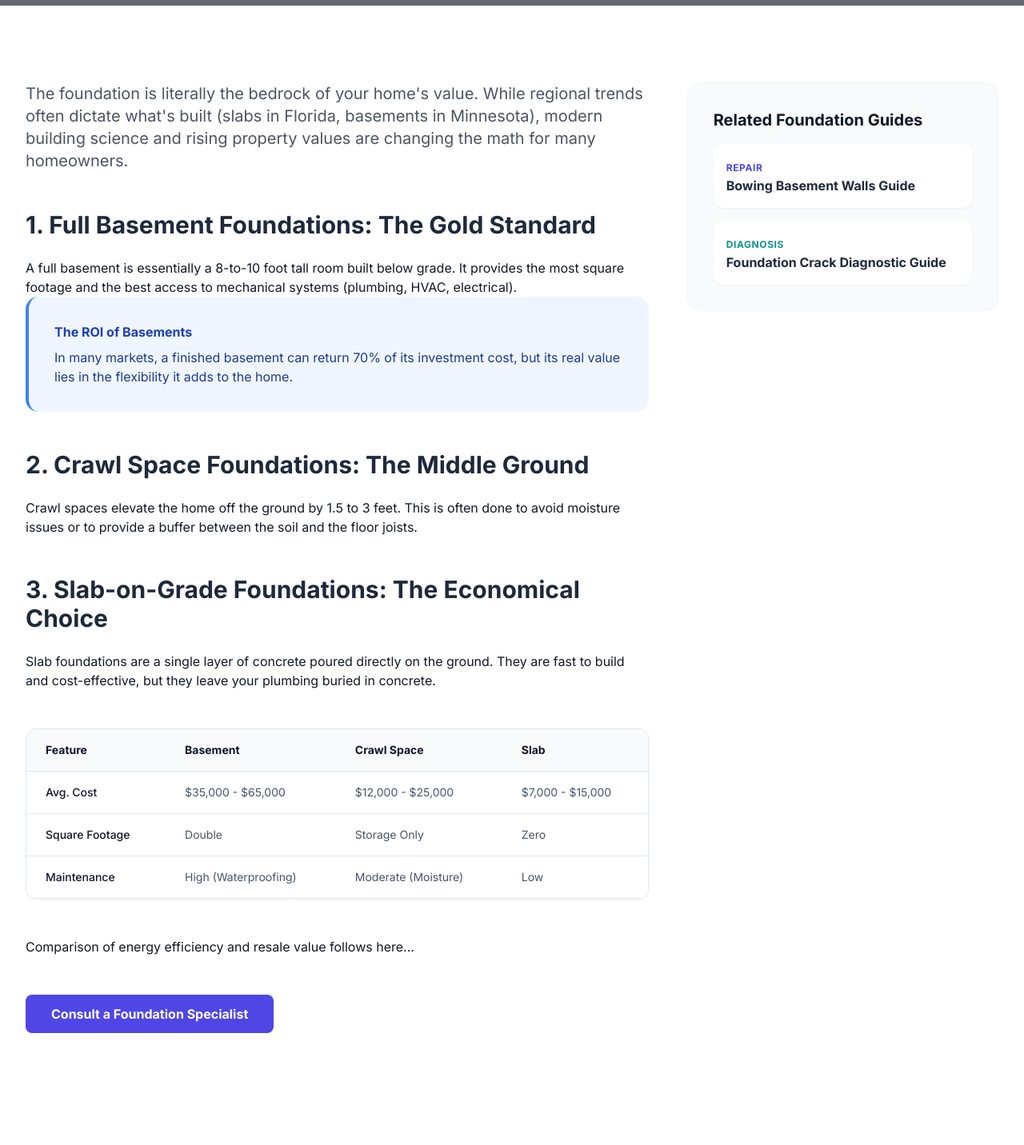
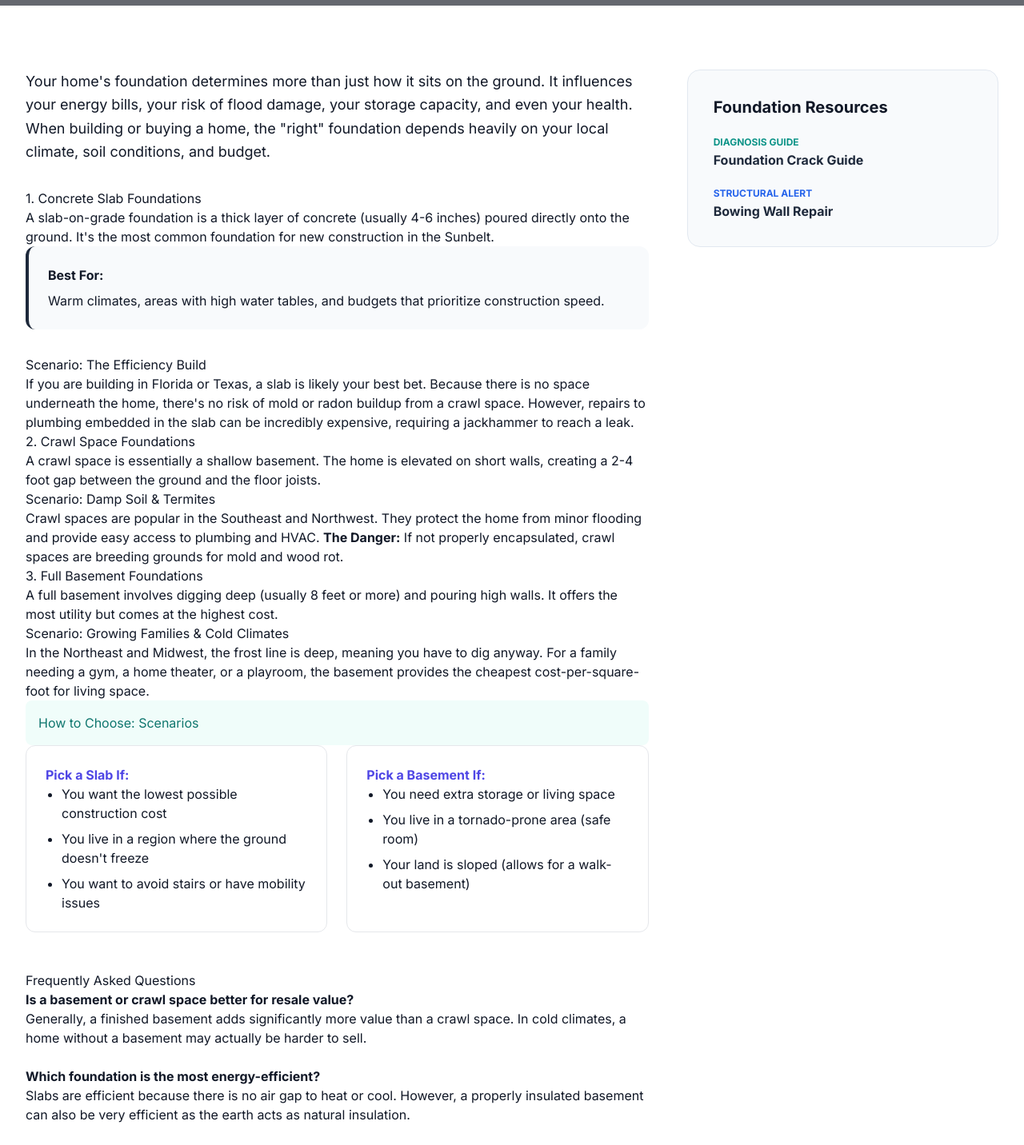
Before and after one commit to thebasementguide2026/basement-guide, a Next.js app: page /articles/basement-vs-crawl-space-vs-slab in a window 1280 px wide. Shown: the part 538-1970 px from the top of the page at 80% size. Built offline with nearby package versions, Linux system fonts and the light colour scheme; grey boxes are pictures that could not be loaded.

Commit message:
Update page.tsxExpand article content for Basement vs Crawl Space vs Slab with scenarios and FAQs

```diff
--- a/app/articles/basement-vs-crawl-space-vs-slab/page.tsx
+++ b/app/articles/basement-vs-crawl-space-vs-slab/page.tsx
@@ -4,7 +4,7 @@ import type { Metadata } from 'next'
 
 export const metadata: Metadata = {
   title: 'Basement vs. Crawl Space vs. Slab: Which Foundation is Right for You? | The Basement Guide',
-  description: 'A 5,000-word comparison of basement, crawl space, and slab foundations. Costs, energy efficiency, and long-term resale value for homeowners and builders.',
+  description: 'A comprehensive comparison of basement, crawl space, and slab foundations. Costs, pros/cons, and how to choose based on your climate and budget.',
 }
 
 export default function FoundationComparisonArticle() {
@@ -26,7 +26,7 @@ export default function FoundationComparisonArticle() {
                 Pillar Guide
               </span>
               <h1 className='text-4xl md:text-6xl font-bold text-white mb-6 leading-tight'>
-                Basement vs. Crawl Space vs. Slab: Which Foundation is Right for You?
+                Basement vs. Crawl Space vs. Slab: Which is Best?
               </h1>
               <p className='text-xl text-slate-200 mb-8 leading-relaxed'>
                 Choosing a foundation is the most consequential decision in home construction. We compare the three major types on cost, longevity, and lifestyle.
@@ -35,7 +35,7 @@ export default function FoundationComparisonArticle() {
                 <div className='w-12 h-12 bg-indigo-500 rounded-full flex items-center justify-center text-white font-bold'>BG</div>
                 <div className='text-white'>
                   <p className='font-bold'>The Basement Guide Staff</p>
-                  <p className='text-slate-400 text-sm'>Updated February 2026 • 25 min read</p>
+                  <p className='text-sm opacity-80'>Updated February 2026 • 25 min read</p>
                 </div>
               </div>
             </div>
@@ -43,78 +43,77 @@ export default function FoundationComparisonArticle() {
         </div>
       </section>
 
-      <section className='py-16 md:py-24'>
-        <div className='container-custom flex flex-col lg:flex-row gap-12'>
-          {/* Main Content */}
+      {/* Article Content */}
+      <section className='py-20'>
+        <div className='container-custom'>
+          <div className='flex flex-col lg:flex-row gap-12'>
             <div className='lg:w-2/3'>
-            <div className='prose prose-slate prose-lg max-w-none'>
-              <p className='lead text-xl text-gray-600 mb-10'>
-                The foundation is literally the bedrock of your home's value. While regional trends often dictate what's built (slabs in Florida, basements in Minnesota), modern building science and rising property values are changing the math for many homeowners.
+              <div className='prose prose-slate max-w-none prose-headings:font-bold prose-h2:text-3xl prose-h2:mt-12 prose-h2:mb-6'>
+                <p className='text-lg leading-relaxed mb-8'>
+                  Your home's foundation determines more than just how it sits on the ground. It influences your energy bills, your risk of flood damage, your storage capacity, and even your health. When building or buying a home, the "right" foundation depends heavily on your local climate, soil conditions, and budget.
                 </p>
 
-              <h2 className='text-3xl font-bold text-slate-800 mt-12 mb-6'>1. Full Basement Foundations: The Gold Standard</h2>
+                <h2>1. Concrete Slab Foundations</h2>
                 <p>
-                A full basement is essentially a 8-to-10 foot tall room built below grade. It provides the most square footage and the best access to mechanical systems (plumbing, HVAC, electrical).
+                  A slab-on-grade foundation is a thick layer of concrete (usually 4-6 inches) poured directly onto the ground. It's the most common foundation for new construction in the Sunbelt.
+                </p>
+                <div className='bg-slate-50 p-6 rounded-xl mb-8 border-l-4 border-slate-800'>
+                  <h4 className='font-bold mb-2'>Best For:</h4>
+                  <p className='m-0'>Warm climates, areas with high water tables, and budgets that prioritize construction speed.</p>
+                </div>
+                <h3>Scenario: The Efficiency Build</h3>
+                <p>
+                  If you are building in Florida or Texas, a slab is likely your best bet. Because there is no space underneath the home, there's no risk of mold or radon buildup from a crawl space. However, repairs to plumbing embedded in the slab can be incredibly expensive, requiring a jackhammer to reach a leak.
                 </p>
 
-              <div className='bg-blue-50 p-8 rounded-2xl mb-10 border-l-4 border-blue-500'>
-                <h4 className='font-bold text-blue-800 mb-2'>The ROI of Basements</h4>
-                <p className='text-blue-900 mb-0'>
-                  In many markets, a finished basement can return 70% of its investment cost, but its real value lies in the flexibility it adds to the home.
+                <h2>2. Crawl Space Foundations</h2>
+                <p>
+                  A crawl space is essentially a shallow basement. The home is elevated on short walls, creating a 2-4 foot gap between the ground and the floor joists.
                 </p>
+                <h3>Scenario: Damp Soil & Termites</h3>
+                <p>
+                  Crawl spaces are popular in the Southeast and Northwest. They protect the home from minor flooding and provide easy access to plumbing and HVAC. <strong>The Danger:</strong> If not properly encapsulated, crawl spaces are breeding grounds for mold and wood rot.
+                </p>
+
+                <h2>3. Full Basement Foundations</h2>
+                <p>
+                  A full basement involves digging deep (usually 8 feet or more) and pouring high walls. It offers the most utility but comes at the highest cost.
+                </p>
+                <h3>Scenario: Growing Families & Cold Climates</h3>
+                <p>
+                  In the Northeast and Midwest, the frost line is deep, meaning you have to dig anyway. For a family needing a gym, a home theater, or a playroom, the basement provides the cheapest cost-per-square-foot for living space.
+                </p>
+
+                <h2 className='text-teal-700 bg-teal-50 p-4 rounded-lg'>How to Choose: Scenarios</h2>
+                <div className='grid grid-cols-1 md:grid-cols-2 gap-6'>
+                  <div className='border p-6 rounded-xl'>
+                    <h4 className='font-bold text-indigo-600'>Pick a Slab If:</h4>
+                    <ul className='list-disc pl-5 space-y-2'>
+                      <li>You want the lowest possible construction cost</li>
+                      <li>You live in a region where the ground doesn't freeze</li>
+                      <li>You want to avoid stairs or have mobility issues</li>
+                    </ul>
+                  </div>
+                  <div className='border p-6 rounded-xl'>
+                    <h4 className='font-bold text-indigo-600'>Pick a Basement If:</h4>
+                    <ul className='list-disc pl-5 space-y-2'>
+                      <li>You need extra storage or living space</li>
+                      <li>You live in a tornado-prone area (safe room)</li>
+                      <li>Your land is sloped (allows for a walk-out basement)</li>
+                    </ul>
+                  </div>
                 </div>
 
-              <h2 className='text-3xl font-bold text-slate-800 mt-12 mb-6'>2. Crawl Space Foundations: The Middle Ground</h2>
-              <p>
-                Crawl spaces elevate the home off the ground by 1.5 to 3 feet. This is often done to avoid moisture issues or to provide a buffer between the soil and the floor joists.
-              </p>
-
-              <h2 className='text-3xl font-bold text-slate-800 mt-12 mb-6'>3. Slab-on-Grade Foundations: The Economical Choice</h2>
-              <p>
-                Slab foundations are a single layer of concrete poured directly on the ground. They are fast to build and cost-effective, but they leave your plumbing buried in concrete.
-              </p>
-
-              <div className='my-12 overflow-hidden rounded-xl border border-slate-200 shadow-sm'>
-                <table className='min-w-full divide-y divide-slate-200'>
-                  <thead className='bg-slate-50'>
-                    <tr>
-                      <th className='px-6 py-4 text-left text-sm font-bold text-slate-900'>Feature</th>
-                      <th className='px-6 py-4 text-left text-sm font-bold text-slate-900'>Basement</th>
-                      <th className='px-6 py-4 text-left text-sm font-bold text-slate-900'>Crawl Space</th>
-                      <th className='px-6 py-4 text-left text-sm font-bold text-slate-900'>Slab</th>
-                    </tr>
-                  </thead>
-                  <tbody className='divide-y divide-slate-200 bg-white'>
-                    <tr>
-                      <td className='px-6 py-4 text-sm font-medium text-slate-900'>Avg. Cost</td>
-                      <td className='px-6 py-4 text-sm text-slate-600'>$35,000 - $65,000</td>
-                      <td className='px-6 py-4 text-sm text-slate-600'>$12,000 - $25,000</td>
-                      <td className='px-6 py-4 text-sm text-slate-600'>$7,000 - $15,000</td>
-                    </tr>
-                    <tr>
-                      <td className='px-6 py-4 text-sm font-medium text-slate-900'>Square Footage</td>
-                      <td className='px-6 py-4 text-sm text-slate-600'>Double</td>
-                      <td className='px-6 py-4 text-sm text-slate-600'>Storage Only</td>
-                      <td className='px-6 py-4 text-sm text-slate-600'>Zero</td>
-                    </tr>
-                    <tr>
-                      <td className='px-6 py-4 text-sm font-medium text-slate-900'>Maintenance</td>
-                      <td className='px-6 py-4 text-sm text-slate-600'>High (Waterproofing)</td>
-                      <td className='px-6 py-4 text-sm text-slate-600'>Moderate (Moisture)</td>
-                      <td className='px-6 py-4 text-sm text-slate-600'>Low</td>
-                    </tr>
-                  </tbody>
-                </table>
+                <h2 className='mt-12'>Frequently Asked Questions</h2>
+                <div className='space-y-6'>
+                  <div>
+                    <h4 className='font-bold'>Is a basement or crawl space better for resale value?</h4>
+                    <p>Generally, a finished basement adds significantly more value than a crawl space. In cold climates, a home without a basement may actually be harder to sell.</p>
                   </div>
-
-              <p>
-                Comparison of energy efficiency and resale value follows here...
-              </p>
-
-              <div className='mt-12'>
-                <Link href='/contact' className='bg-indigo-600 hover:bg-indigo-500 text-white font-bold py-3 px-8 rounded-lg transition-colors inline-block'>
-                  Consult a Foundation Specialist
-                </Link>
+                  <div>
+                    <h4 className='font-bold'>Which foundation is the most energy-efficient?</h4>
+                    <p>Slabs are efficient because there is no air gap to heat or cool. However, a properly insulated basement can also be very efficient as the earth acts as natural insulation.</p>
+                  </div>
                 </div>
               </div>
             </div>
@@ -122,17 +121,18 @@ export default function FoundationComparisonArticle() {
             {/* Sidebar */}
             <div className='lg:w-1/3'>
               <div className='sticky top-8 space-y-8'>
-              <div className='bg-slate-50 p-8 rounded-2xl border border-slate-100'>
-                <h3 className='font-bold text-xl mb-4'>Related Foundation Guides</h3>
+                <div className='bg-slate-50 p-8 rounded-2xl border border-slate-200'>
+                  <h3 className='font-bold text-xl mb-4'>Foundation Resources</h3>
                   <div className='space-y-4'>
-                  <Link href='/articles/bowing-basement-walls' className='block p-4 bg-white rounded-xl shadow-sm hover:shadow-md transition-shadow'>
-                    <span className='text-indigo-600 text-xs font-bold uppercase tracking-wider'>Repair</span>
-                    <span className='block font-bold text-slate-800'>Bowing Basement Walls Guide</span>
+                    <Link href='/articles/types-of-foundation-cracks' className='group block'>
+                      <span className='text-teal-600 text-xs font-bold uppercase'>Diagnosis Guide</span>
+                      <span className='block font-bold text-slate-800 group-hover:text-indigo-600 transition-colors'>Foundation Crack Guide</span>
                     </Link>
-                  <Link href='/articles/types-of-foundation-cracks' className='block p-4 bg-white rounded-xl shadow-sm hover:shadow-md transition-shadow'>
-                    <span className='text-teal-600 text-xs font-bold uppercase tracking-wider'>Diagnosis</span>
-                    <span className='block font-bold text-slate-800'>Foundation Crack Diagnostic Guide</span>
+                    <Link href='/articles/bowing-basement-walls' className='group block'>
+                      <span className='text-blue-600 text-xs font-bold uppercase'>Structural Alert</span>
+                      <span className='block font-bold text-slate-800 group-hover:text-indigo-600 transition-colors'>Bowing Wall Repair</span>
                     </Link>
+                  </div>
                 </div>
               </div>
             </div>
```
Lines whose indentation alone changed are shown as unchanged.
